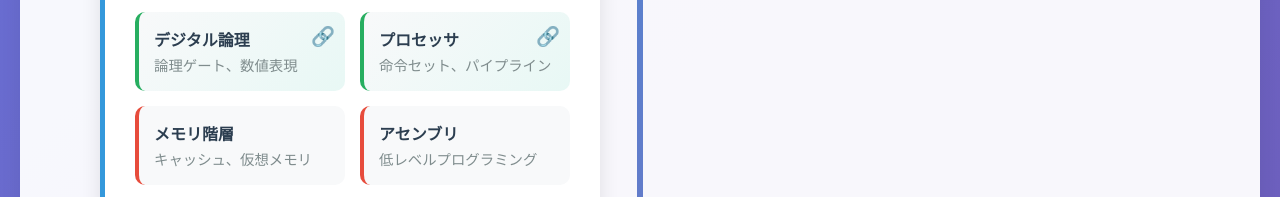
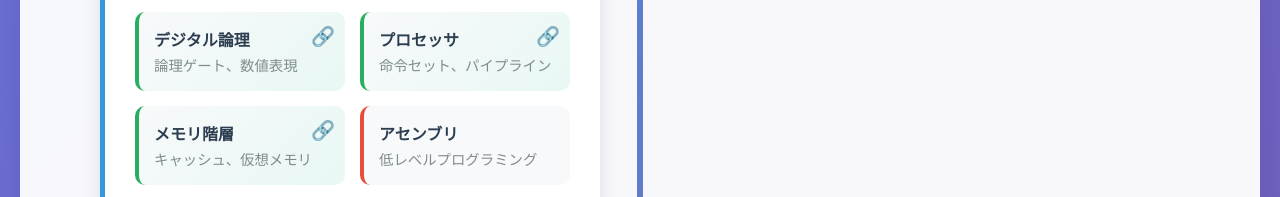
Before and after one commit to ikisuke/cs-roadmap, a plain HTML site: page index.html in a window 1280 px wide. Shown: the part 1739-1936 px from the top of the page. Drawn offline with Linux system fonts and the light colour scheme.

Commit message:
Add memory hierarchy link to main roadmap page

```diff
--- a/index.html
+++ b/index.html
@@ -508,7 +508,7 @@
                                 <div class="skill-title">プロセッサ</div>
                                 <div class="skill-description">命令セット、パイプライン</div>
                             </div>
-                            <div class="skill-card">
+                            <div class="skill-card has-detail" data-link="memory-hierarchy.html">
                                 <div class="skill-title">メモリ階層</div>
                                 <div class="skill-description">キャッシュ、仮想メモリ</div>
                             </div>
```
